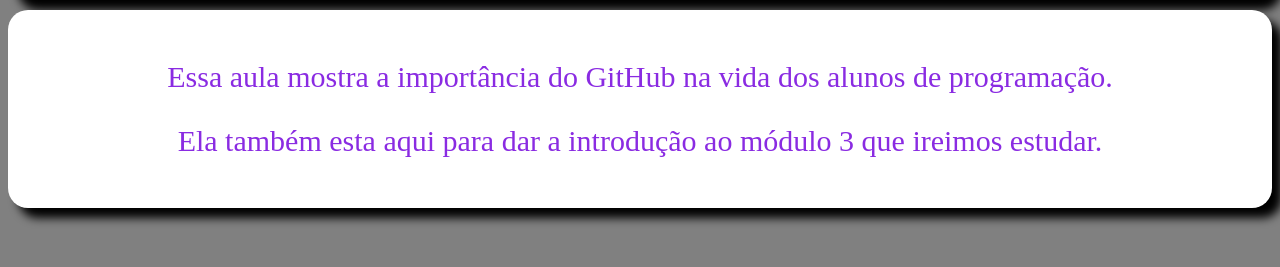
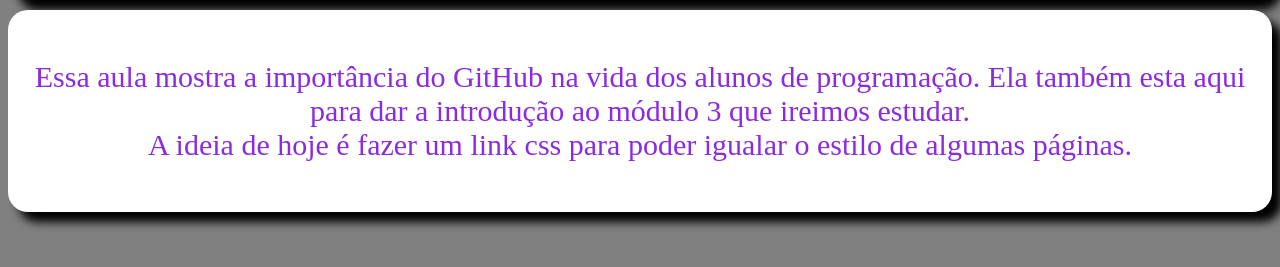
Before and after one commit to GabCebolhinha/html-estudos, a plain HTML site: page Módulo 3/primeiraaula.html in a window 1280 px wide. Shown: the part 137-404 px from the top of the page. Drawn offline with Linux system fonts and the light colour scheme.

Commit message:
Update primeiraaula.html

```diff
--- a/Módulo 3/primeiraaula.html
+++ b/Módulo 3/primeiraaula.html
@@ -58,8 +58,9 @@
     </header>
 
     <main>
-    <p>Essa aula mostra a importância do GitHub na vida dos alunos de programação.</p>
-    <p>Ela também esta aqui para dar a introdução ao módulo 3 que ireimos estudar.</p>
+    <p>Essa aula mostra a importância do GitHub na vida dos alunos de programação. Ela também esta aqui para dar a introdução ao módulo 3 que ireimos estudar.<br>A ideia de hoje é fazer um link css para poder igualar o estilo de algumas páginas.</p>
+
+
     </main>
 
     <footer>
```
